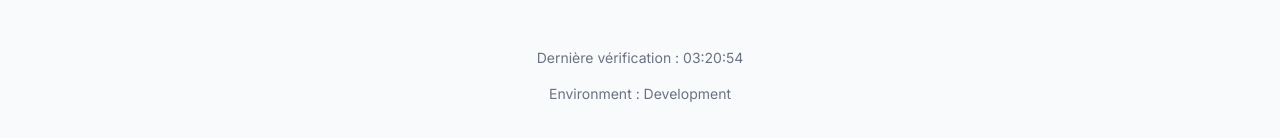
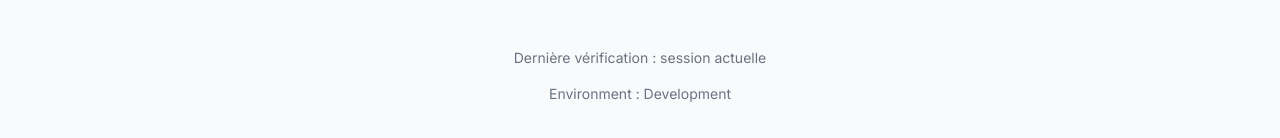
Before and after one commit to niangmamath/education, a Next.js app in the folder apps/web/: page /health in a window 1280 px wide. Shown: the part 1375-1513 px from the top of the page. Built offline with nearby package versions, Linux system fonts and the light colour scheme.

Commit message:
fix(web): prevent health page hydration mismatch

```diff
--- a/apps/web/app/health/page.tsx
+++ b/apps/web/app/health/page.tsx
@@ -223,7 +223,7 @@ export default function HealthCheckPage() {
 
         {/* Footer */}
         <div className="mt-12 text-center text-sm text-gray-500">
-          <p>Dernière vérification : {new Date().toLocaleTimeString('fr-FR')}</p>
+          <p>Dernière vérification : session actuelle</p>
           <p>Environment : Development</p>
         </div>
       </main>
```
